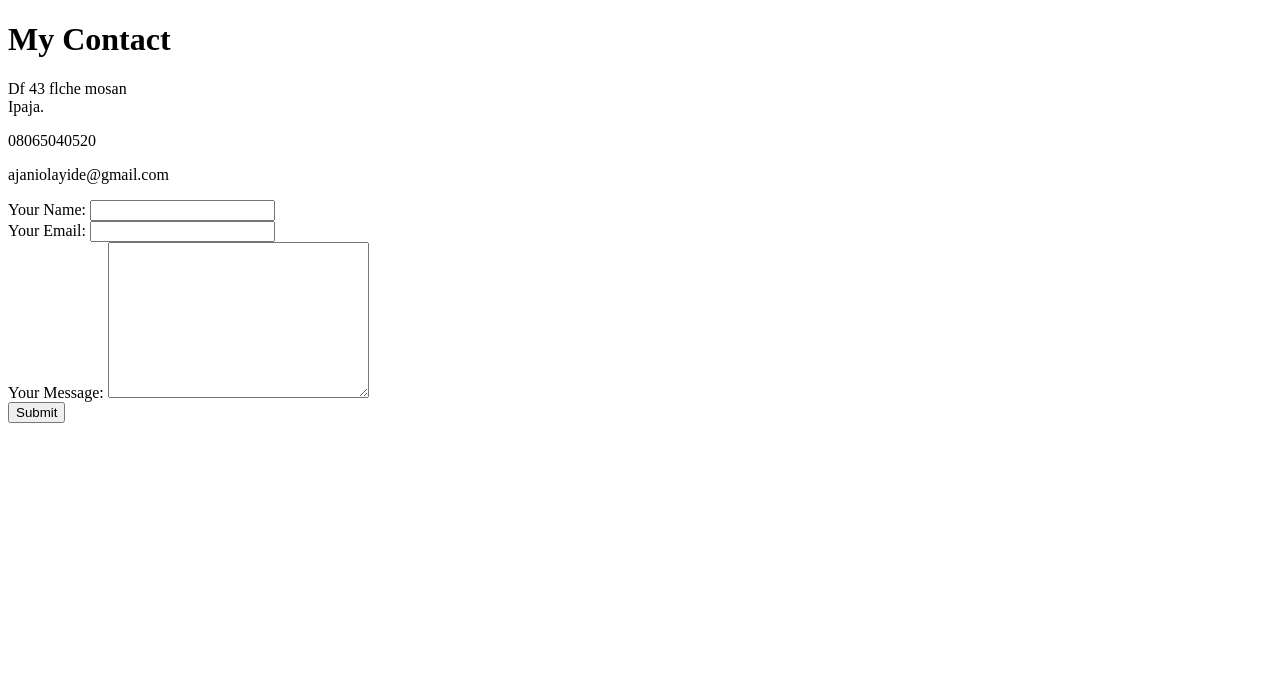
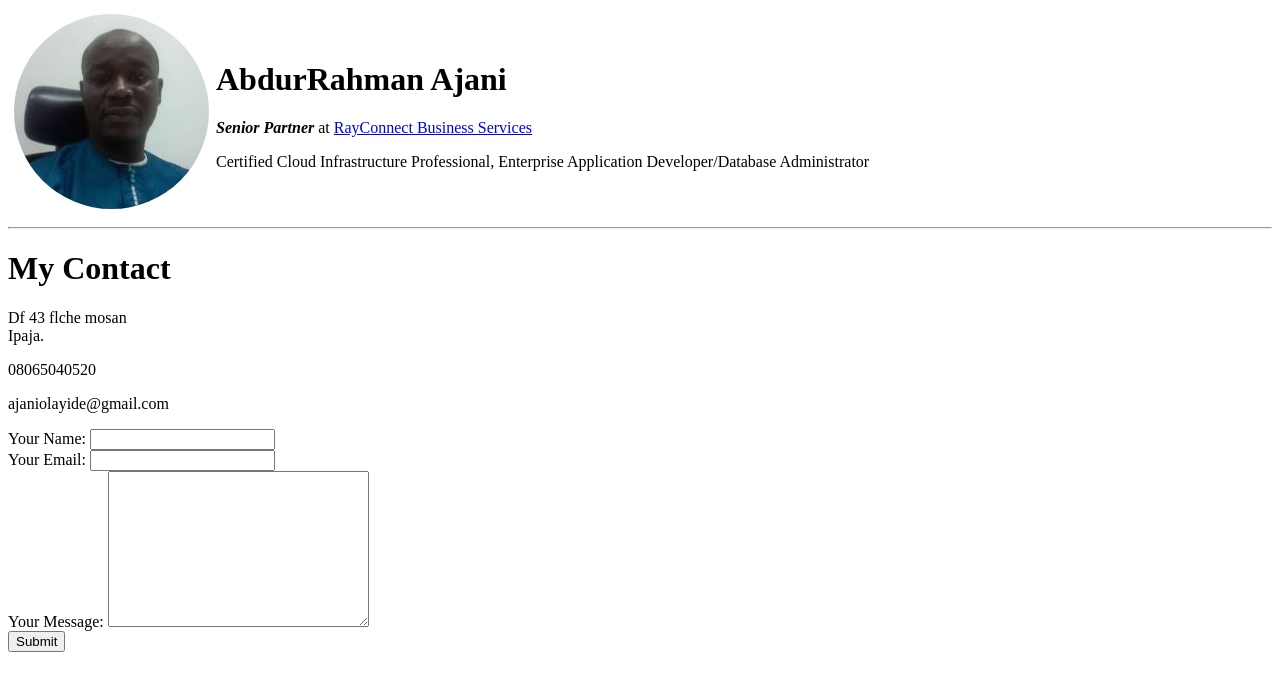
Before and after one commit to oloyeajani/cv, a plain HTML site: page ContactMe.html in a window 1280 px wide. Drawn offline with Linux system fonts and the light colour scheme.

Commit message:
Update ContactMe.html

```diff
--- a/ContactMe.html
+++ b/ContactMe.html
@@ -7,6 +7,17 @@
 </head>
 
 <body>
+  <table cellspacing="5">
+    <tr>
+      <td><img src="images/profile.png" alt="Abdulrahman's photo"></td>
+      <td>
+        <h1>AbdurRahman Ajani</h1>
+        <p><em><strong>Senior Partner</strong></em> at <a href="http://RayConnectBS.com">RayConnect Business Services</a></p>
+        <p>Certified Cloud Infrastructure Professional, Enterprise Application Developer/Database Administrator</p>
+      </td>
+    </tr>
+  </table>
+  <hr>
   <h1>My Contact</h1>
   <p>Df 43 flche mosan <br>Ipaja.</p>
   <p>08065040520</p>
```
